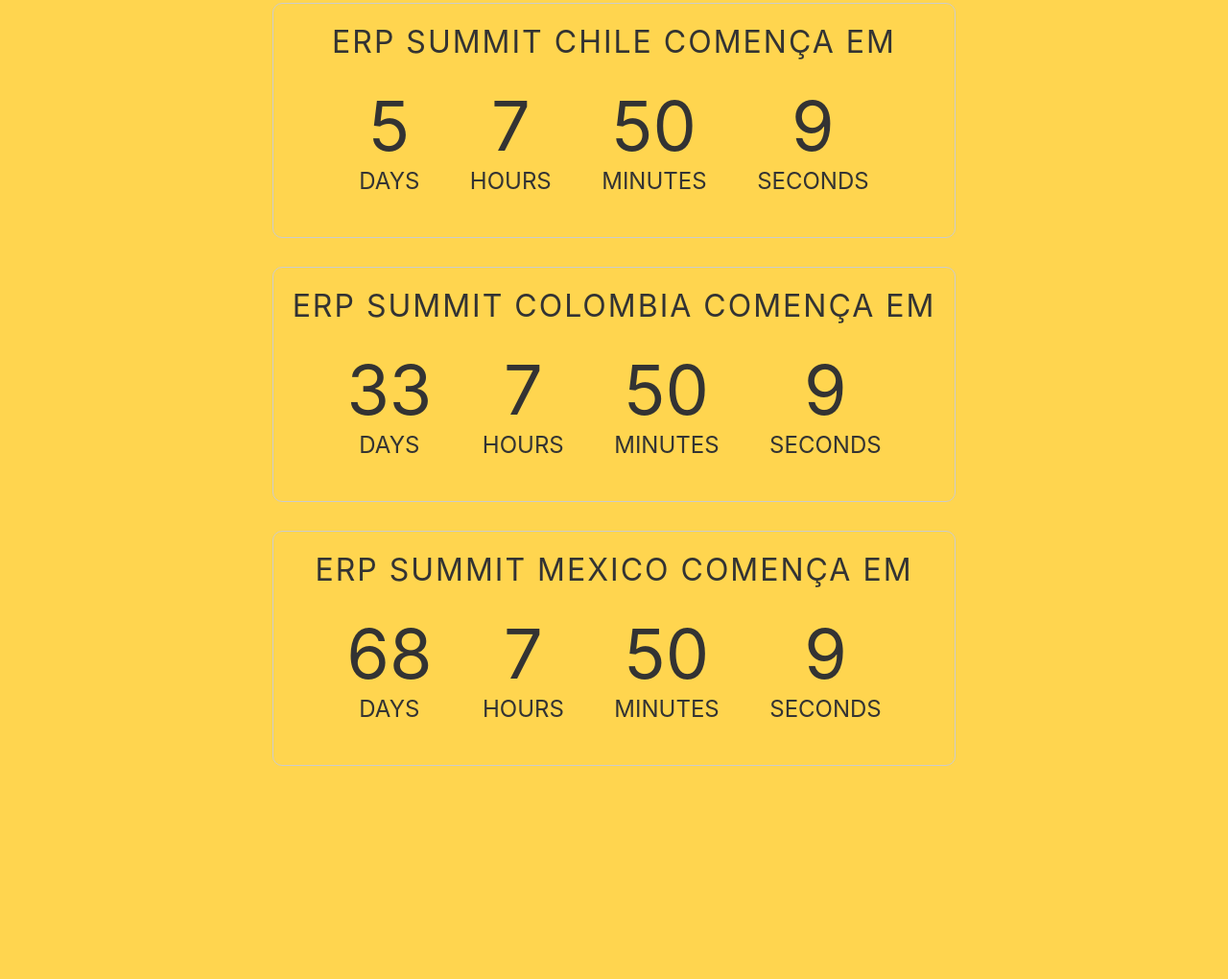
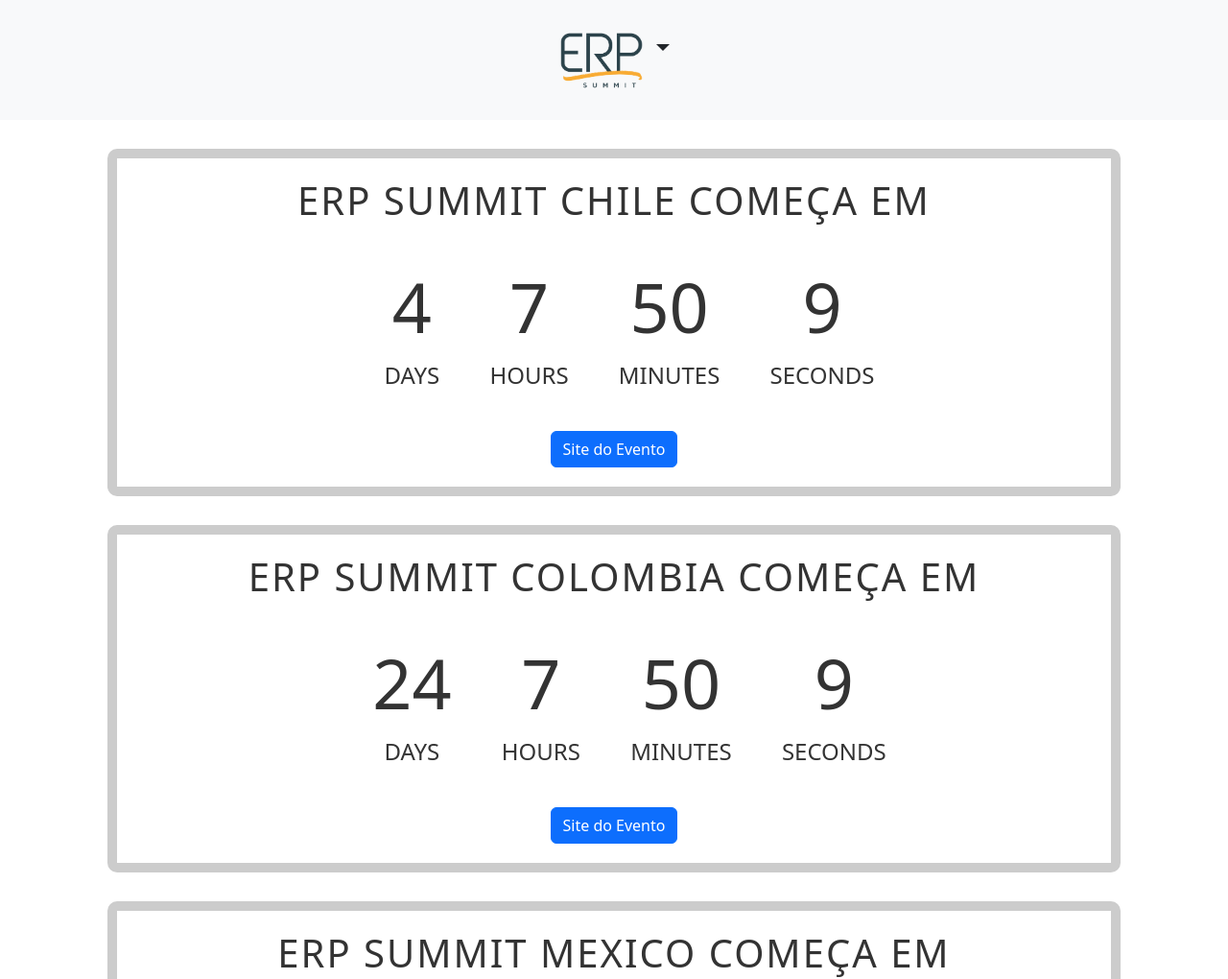
Before and after one commit to TioKrow/CountdownEventosPortalERP, a website: page index.html in a window 1280 px wide. Shown: the top 1020 px of the page at 96% size. Before the commit the page ends 828 px from the top, so only its background shows below. Drawn offline with nearby package versions, Linux system fonts and the light colour scheme.

Commit message:
Updated the Countdown for work days

```diff
--- a/index.html
+++ b/index.html
@@ -5,28 +5,50 @@
     <meta charset="UTF-8">
     <meta name="viewport" content="width=device-width, initial-scale=1.0">
     <link rel="stylesheet" href="./src/css/style.css">
+    <link rel="stylesheet" href="./src/img/">
+    <link href="https://cdn.jsdelivr.net/npm/bootstrap@5.3.7/dist/css/bootstrap.min.css" rel="stylesheet"
+        integrity="sha384-LN+7fdVzj6u52u30Kp6M/trliBMCMKTyK833zpbD+pXdCLuTusPj697FH4R/5mcr" crossorigin="anonymous">
     <title>Eventos Grupo Portal ERP</title>
 </head>
 
 <body>
+    <nav class="navbar navbar-expand-lg sticky-top bg-body-tertiary">
+        <div class="container-fluid justify-content-center">
+            <li class="nav-item dropdown">
+                <a class="nav-link dropdown-toggle" role="button" data-bs-toggle="dropdown" aria-expanded="false"><img
+                        src="/src/img/ERP-Summit-Logo-Color 3.png" alt="Logo" width="90" height="60"
+                        class="d-inline-block align-text-top">
+                </a>
+                <ul class="dropdown-menu">
+                    <li><a class="dropdown-item" href="#countdown">Chile</a></li>
+                    <li><a class="dropdown-item" href="#countdown2">Colombia</a></li>
+                    <li><a class="dropdown-item" href="#countdown3">Mexico</a></li>
+                </ul>
+            </li>
+        </div>
+    </nav>
+
     <div class="container">
-        <div id="countdown" style="border: 1px solid #ccc; padding: 20px; border-radius: 10px; margin: 30px;">
-            <h1 id="headline">ERP Summit Chile Comença em</h1>
+        <div id="countdown"
+            style="border: 1px solid #ccc; padding: 20px; border-radius: 10px; border-width: 10px; margin: 30px;">
+            <h1 id="headline">ERP Summit Chile Começa em</h1>
             <ul>
                 <li><span id="days"></span>Days</li>
                 <li><span id="hours"></span>Hours</li>
                 <li><span id="minutes"></span>Minutes</li>
                 <li><span id="seconds"></span>Seconds</li>
             </ul>
+            <a class="btn btn-primary" href="https://erpsummit.cl/" role="button">Site do Evento</a>
         </div>
         <div id="content" class="emoji">
             <span>🥳</span>
             <span>🎉</span>
-            <span>🎂</span>
+            <span>🎉</span>
         </div>
 
-        <div id="countdown2" style="border: 1px solid #ccc; padding: 20px; border-radius: 10px; margin: 30px;">
-            <h1 id="headline2">ERP Summit Colombia Comença em</h1>
+        <div id="countdown2"
+            style="border: 1px solid #ccc; padding: 20px; border-radius: 10px; border-width: 10px; margin: 30px;">
+            <h1 id="headline2">ERP Summit Colombia Começa em</h1>
 
             <ul>
                 <li><span id="days2"></span>Days</li>
@@ -34,32 +56,39 @@
                 <li><span id="minutes2"></span>Minutes</li>
                 <li><span id="seconds2"></span>Seconds</li>
             </ul>
+            <a class="btn btn-primary" href="https://erpsummit.com.co/" role="button">Site do Evento</a>
+
         </div>
         <div id="content2" class="emoji">
             <span>🥳</span>
             <span>🎉</span>
-            <span>🎂</span>
+            <span>🎉</span>
         </div>
-        <div id="countdown3" style="border: 1px solid #ccc; padding: 20px; border-radius: 10px; margin: 30px;">
-            <h1 id="headline3">ERP Summit Mexico Comença em</h1>
-
+        <div id="countdown3"
+            style="border: 1px solid #ccc; padding: 20px; border-radius: 10px; border-width: 10px; margin: 30px;">
+            <h1 id="headline3">ERP Summit Mexico Começa em</h1>
             <ul>
                 <li><span id="days3"></span>Days</li>
                 <li><span id="hours3"></span>Hours</li>
                 <li><span id="minutes3"></span>Minutes</li>
                 <li><span id="seconds3"></span>Seconds</li>
             </ul>
+            <a class="btn btn-primary" href="https://erpsummit.com.mx/" role="button">Site do Evento</a>
+
         </div>
         <div id="content3" class="emoji">
             <span>🥳</span>
             <span>🎉</span>
-            <span>🎂</span>
+            <span>🎉</span>
         </div>
     </div>
+    <footer class="conteiner-footer" style="background-color: grey; text-align: center; padding: 5px; ">
+        <p>© <i>Feito por <strong style="color: orange; background-color: grey;">Fernando Labarca</strong></i></p>
+    </footer>
     <script src="./src/js/countdown.js" defer></script>
-
-
-
+    <script src="https://cdn.jsdelivr.net/npm/bootstrap@5.3.7/dist/js/bootstrap.bundle.min.js"
+        integrity="sha384-ndDqU0Gzau9qJ1lfW4pNLlhNTkCfHzAVBReH9diLvGRem5+R9g2FzA8ZGN954O5Q"
+        crossorigin="anonymous"></script>
 </body>
 
 </html>
--- /dev/null
+++ b/package.json
@@ -0,0 +1,5 @@
+{
+  "dependencies": {
+    "bootstrap": "^5.3.7"
+  }
+}
--- a/src/css/style.css
+++ b/src/css/style.css
@@ -1,21 +1,5 @@
 /* general styling */
-:root {
-    --smaller: .75;
-}
-
-* {
-    box-sizing: border-box;
-    margin: 0;
-    padding: 0;
-}
-
-html,
-body {
-    height: 100%;
-    margin: 0;
-}
-
-body {
+body.container {
     align-items: center;
     background-color: #ffd54f;
     display: flex;
@@ -77,6 +61,7 @@
     text-align: center;
 }
 
+
 @media all and (max-width: 768px) {
     h1 {
         font-size: calc(1.5rem * var(--smaller));
--- a/src/js/countdown.js
+++ b/src/js/countdown.js
@@ -11,7 +11,7 @@
         mm = String(today.getMonth() + 1).padStart(2, "0"),
         yyyy = today.getFullYear(),
         nextYear = yyyy + 1,
-        dayMonth = "08/19/",
+        dayMonth = "08/18/",
         birthday = dayMonth + yyyy;
 
     today = mm + "/" + dd + "/" + yyyy;
@@ -20,13 +20,16 @@
     }
     //end
 
-    const countDown = new Date(birthday).getTime(),
-        x = setInterval(function () {
+    const countDownDate1 = new Date(birthday);
+    const x = setInterval(function () {
 
-            const now = new Date().getTime(),
-                distance = countDown - now;
+        const now = new Date();
+        const distance = countDownDate1.getTime() - now.getTime();
 
-            document.getElementById("days").innerText = Math.floor(distance / (day)),
+        // Días hábiles restantes
+        const businessDays = getBusinessDaysCount(now, countDownDate1);
+
+        document.getElementById("days").innerText = businessDays,
             document.getElementById("hours").innerText = Math.floor((distance % (day)) / (hour)),
             document.getElementById("minutes").innerText = Math.floor((distance % (hour)) / (minute)),
             document.getElementById("seconds").innerText = Math.floor((distance % (minute)) / second);
@@ -53,7 +56,7 @@
         mm2 = String(today2.getMonth() + 1).padStart(2, "0"),
         yyyy2 = today2.getFullYear(),
         nextYear2 = yyyy2 + 1,
-        dayMonth2 = "09/16",
+        dayMonth2 = "09/15",
         Event2 = dayMonth2 + "/" + yyyy2;
 
     today2 = mm2 + "/" + dd2 + "/" + yyyy2;
@@ -61,13 +64,16 @@
         Event2 = dayMonth2 + "/" + nextYear2;
     }
     //end
-    const countDown2 = new Date(Event2).getTime(),
-        x2 = setInterval(function () {
+    const countDownDate2 = new Date(Event2);
+    const x2 = setInterval(function () {
 
-            const now2 = new Date().getTime(),
-                distance2 = countDown2 - now2;
+        const now2 = new Date(),
+            distance2 = countDownDate2 - now2;
 
-            document.getElementById("days2").innerText = Math.floor(distance2 / (day2)),
+        // Días hábiles restantes
+        const businessDays2 = getBusinessDaysCount(now2, countDownDate2);
+
+        document.getElementById("days2").innerText = businessDays2,
             document.getElementById("hours2").innerText = Math.floor((distance2 % (day2)) / (hour2)),
             document.getElementById("minutes2").innerText = Math.floor((distance2 % (hour2)) / (minute2)),
             document.getElementById("seconds2").innerText = Math.floor((distance2 % (minute2)) / second2);
@@ -96,7 +102,7 @@
         mm3 = String(today3.getMonth() + 1).padStart(2, "0"),
         yyyy3 = today3.getFullYear(),
         nextYear3 = yyyy3 + 1,
-        dayMonth3 = "10/21",
+        dayMonth3 = "10/20",
         Event3 = dayMonth3 + "/" + yyyy3;
 
     today3 = mm3 + "/" + dd3 + "/" + yyyy3;
@@ -104,13 +110,16 @@
         Event3 = dayMonth3 + "/" + nextYear3;
     }
     //end
-    const countDown3 = new Date(Event3).getTime(),
-        x3 = setInterval(function () {
+    const countDownDate3 = new Date(Event3);
+    const x3 = setInterval(function () {
 
-            const now3 = new Date().getTime(),
-                distance3 = countDown3 - now3;
+        const now3 = new Date(),
+            distance3 = countDownDate3 - now3;
 
-            document.getElementById("days3").innerText = Math.floor(distance3 / (day3)),
+        // Días hábiles restantes
+        const businessDays3 = getBusinessDaysCount(now3, countDownDate3);
+
+        document.getElementById("days3").innerText = businessDays3,
             document.getElementById("hours3").innerText = Math.floor((distance3 % (day3)) / (hour3)),
             document.getElementById("minutes3").innerText = Math.floor((distance3 % (hour3)) / (minute3)),
             document.getElementById("seconds3").innerText = Math.floor((distance3 % (minute3)) / second3);
@@ -124,4 +133,22 @@
         }
         //seconds
     }, 0)
+
+    // Función para contar días hábiles (lunes a viernes) entre dos fechas
+    function getBusinessDaysCount(startDate, endDate) {
+        let count = 0;
+        let current = new Date(startDate);
+        current.setHours(0, 0, 0, 0);
+        endDate = new Date(endDate);
+        endDate.setHours(0, 0, 0, 0);
+
+        while (current <= endDate) {
+            const day = current.getDay();
+            if (day !== 0 && day !== 6) { // 0 = domingo, 6 = sábado
+                count++;
+            }
+            current.setDate(current.getDate() + 1);
+        }
+        return count;
+    }
 }());
```
Also changed, not shown: src/img/ERP-Summit-Logo-Color 3.png (added), src/img/ERP-Summit.jpg (added), src/img/channels4_profile.jpg (added), src/img/logo_Portal ERP.png (added), 1 other file. Lines whose indentation alone changed are shown as unchanged.
